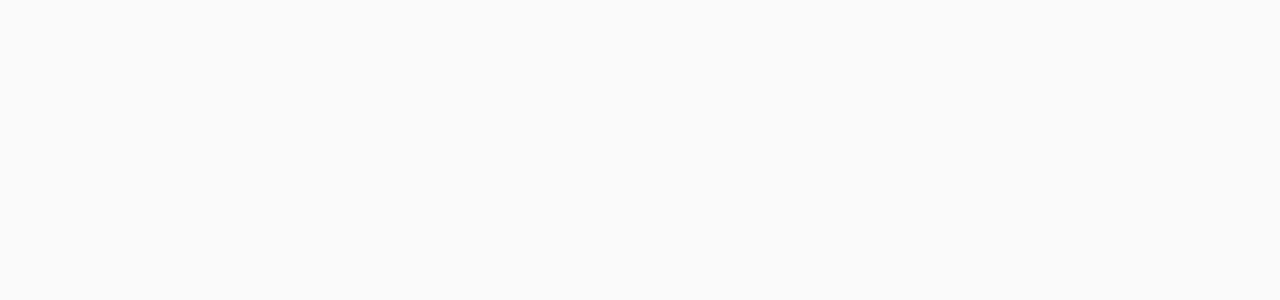
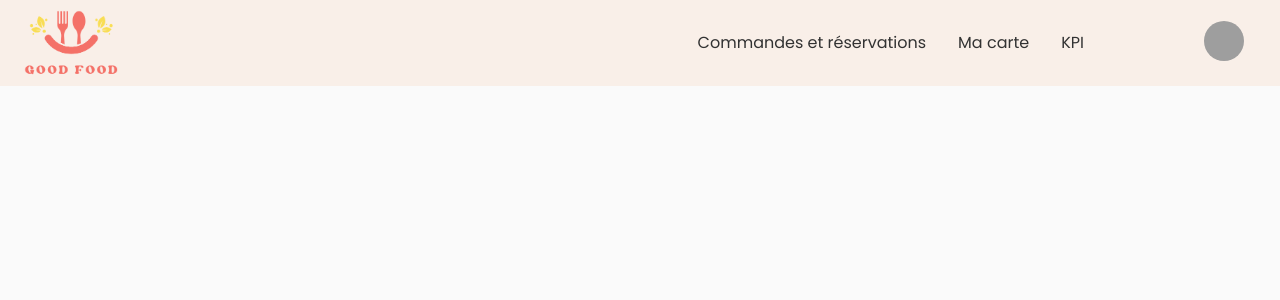
Before and after one commit to Sonicfury/good-food-front, a SvelteKit app: page /admin in a window 1280 px wide. Shown: the top 300 px of the page. Built offline with nearby package versions, Linux system fonts and the light colour scheme; grey boxes are pictures that could not be loaded; a web font is replaced by a local one.

Commit message:
feat(22-menu-backoffice): add layout for admin

```diff
--- a/src/routes/admin/+layout.svelte
+++ b/src/routes/admin/+layout.svelte
@@ -0,0 +1,26 @@
+<div class="navbar bg-neutral">
+  <div class="flex-1">
+    <img class="ml-4 object-contain  w-24" alt="good-food-logo" src="/images/Good-Food-logo.png" />
+  </div>
+  <div class="flex-none">
+    <ul class="menu menu-horizontal px-1">
+      <li><a>Commandes et réservations</a></li>
+      <li><a>Ma carte</a></li>
+      <li><a>KPI</a></li>
+    </ul>
+    <div class="dropdown dropdown-end ml-24 mr-6">
+      <label tabindex="0" class="btn btn-ghost btn-circle avatar">
+        <div class="w-10 rounded-full">
+          <img src="https://placeimg.com/80/80/people" />
+        </div>
+      </label>
+      <ul tabindex="0" class="mt-3 p-2 shadow menu menu-compact dropdown-content bg-base-100 rounded-box w-52">
+        <li>
+          <a class="justify-between"> Profile </a>
+        </li>
+        <li><a>Logout</a></li>
+      </ul>
+    </div>
+  </div>
+</div>
+<slot />
--- a/src/routes/login/+page.svelte
+++ b/src/routes/login/+page.svelte
@@ -133,7 +133,7 @@
 
 <style>
   .right-picture {
-    background-image: url('../../lib/assets/img/login-picture.jpg');
+    background-image: url('/images/login-picture.jpg');
     width: 50%;
     background-size: cover;
     height: 900px;
```
Also changed, not shown: src/routes/admin/+server.ts (added), static/images/login-picture.jpg (renamed from src/lib/assets/img/login-picture.jpg).
